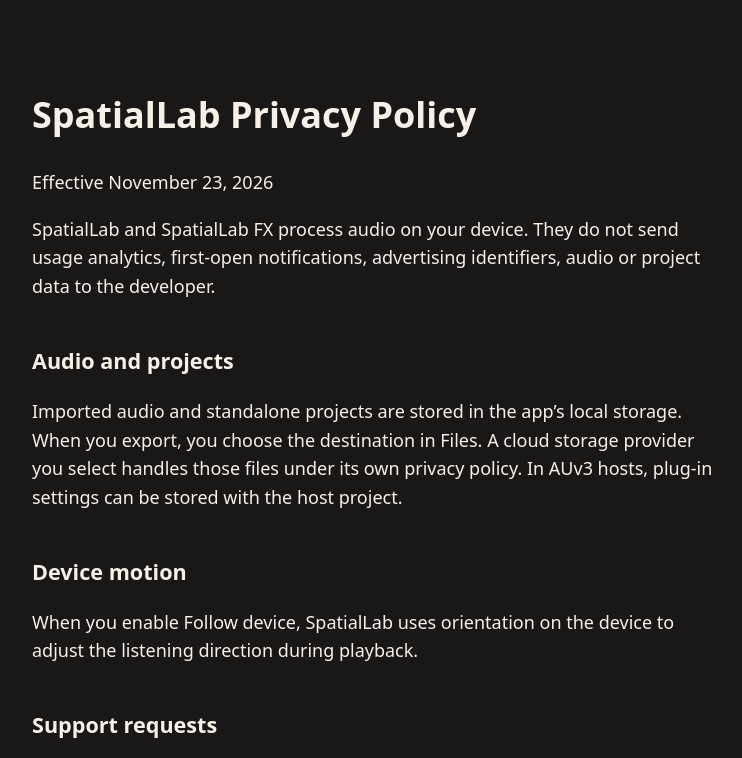
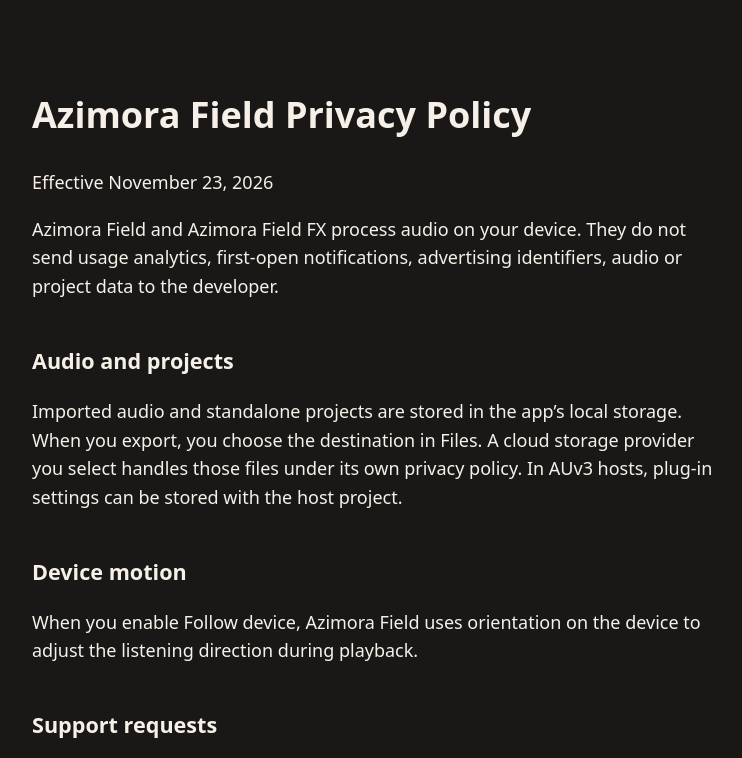
Before and after one commit to martoadler-bit/spatiallab-privacy, a plain HTML site: page docs/privacy.html in a window 1280 px wide. Shown: the top 758 px of the page, without its empty margins (266-1008 px from the left). Drawn offline with Linux system fonts and the light colour scheme.

Commit message:
Rename app to Azimora Field

```diff
--- a/docs/privacy.html
+++ b/docs/privacy.html
@@ -1 +1 @@
-<!doctype html><html lang="en"><meta charset="utf-8"><meta name="viewport" content="width=device-width,initial-scale=1"><title>SpatialLab Privacy Policy</title><style>html{background:#191817;color:#f6f0e8;font:18px/1.6 system-ui}main{max-width:38em;margin:auto;padding:3em 1em}a{color:#ffb673}h2{font-size:1.2em;margin-top:2em}</style><main><h1>SpatialLab Privacy Policy</h1><p>Effective November 23, 2026</p><p>SpatialLab and SpatialLab FX process audio on your device. They do not send usage analytics, first-open notifications, advertising identifiers, audio or project data to the developer.</p><h2>Audio and projects</h2><p>Imported audio and standalone projects are stored in the app’s local storage. When you export, you choose the destination in Files. A cloud storage provider you select handles those files under its own privacy policy. In AUv3 hosts, plug-in settings can be stored with the host project.</p><h2>Device motion</h2><p>When you enable Follow device, SpatialLab uses orientation on the device to adjust the listening direction during playback.</p><h2>Support requests</h2><p>If you email support, the developer receives your email address and the information you choose to include to respond to your request. Questions about privacy or requests to delete support correspondence can be sent to <a href="mailto:martoadler@gmail.com">martoadler@gmail.com</a>.</p><a href="index.html">Support</a></main></html>
+<!doctype html><html lang="en"><meta charset="utf-8"><meta name="viewport" content="width=device-width,initial-scale=1"><title>Azimora Field Privacy Policy</title><style>html{background:#191817;color:#f6f0e8;font:18px/1.6 system-ui}main{max-width:38em;margin:auto;padding:3em 1em}a{color:#ffb673}h2{font-size:1.2em;margin-top:2em}</style><main><h1>Azimora Field Privacy Policy</h1><p>Effective November 23, 2026</p><p>Azimora Field and Azimora Field FX process audio on your device. They do not send usage analytics, first-open notifications, advertising identifiers, audio or project data to the developer.</p><h2>Audio and projects</h2><p>Imported audio and standalone projects are stored in the app’s local storage. When you export, you choose the destination in Files. A cloud storage provider you select handles those files under its own privacy policy. In AUv3 hosts, plug-in settings can be stored with the host project.</p><h2>Device motion</h2><p>When you enable Follow device, Azimora Field uses orientation on the device to adjust the listening direction during playback.</p><h2>Support requests</h2><p>If you email support, the developer receives your email address and the information you choose to include to respond to your request. Questions about privacy or requests to delete support correspondence can be sent to <a href="mailto:martoadler@gmail.com">martoadler@gmail.com</a>.</p><a href="index.html">Support</a></main></html>
```
